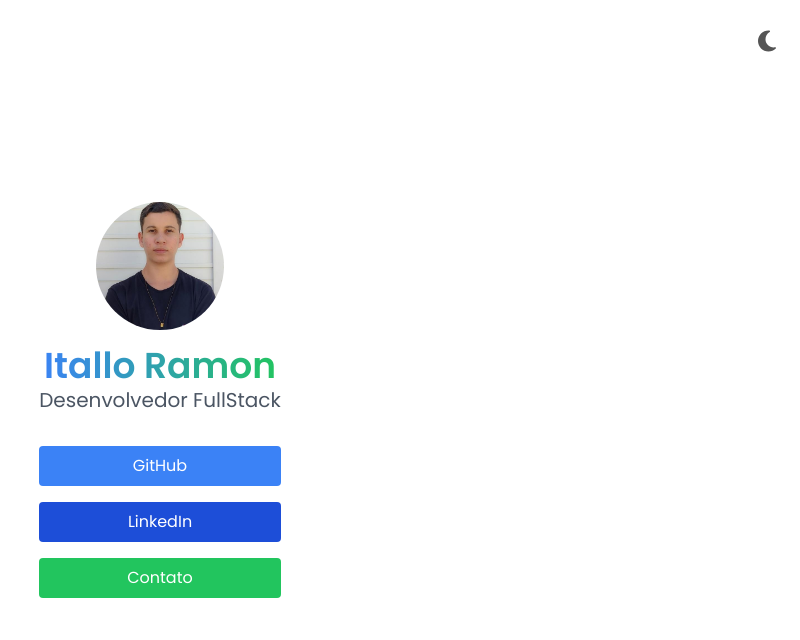
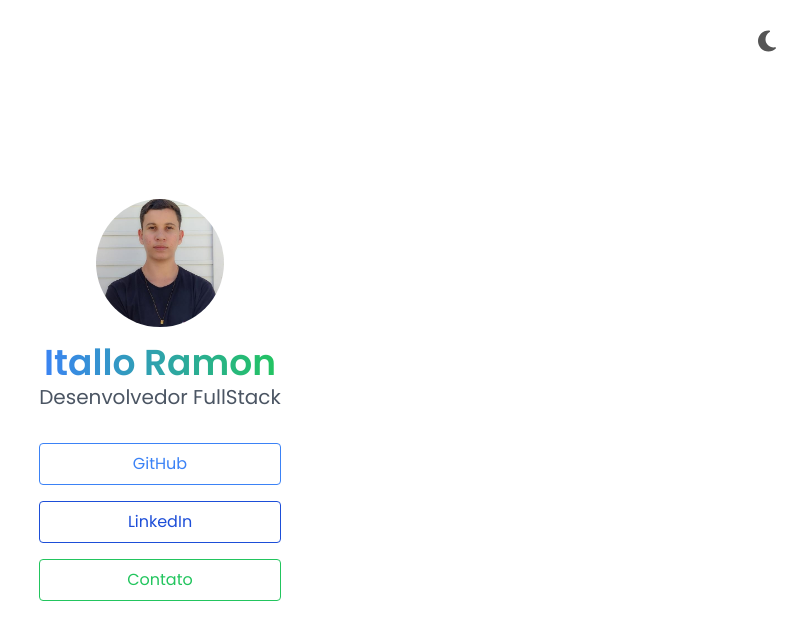
Before and after one commit to italloramon/italloramon.com, an Angular app: page / in a window 1280 px wide. Shown: the top 640 px of the page, without its empty margins (480-1280 px from the left). Built offline with nearby package versions, Linux system fonts and the light colour scheme.

Commit message:
feat: improve the style for the links

```diff
--- a/src/app/app.component.html
+++ b/src/app/app.component.html
@@ -21,22 +21,25 @@
     <p class="text-xl text-gray-600 dark:text-gray-400">
       Desenvolvedor FullStack
     </p>
-    <div class="mt-8 space-y-4">
+    <div class="mt-8 space-y-4 links-container">
       <a
         href="https://github.com/italloramon"
-        class="block bg-blue-500 text-white py-2 px-4 rounded hover:bg-blue-600 transition"
+        target="_blank"
+        class="link-button block border border-blue-500 text-blue-500 py-2 px-4 rounded hover:bg-blue-500 hover:text-white transition"
       >
         GitHub
       </a>
       <a
         href="https://linkedin.com/in/itallo-ramon"
-        class="block bg-blue-700 text-white py-2 px-4 rounded hover:bg-blue-800 transition"
+        target="_blank"
+        class="link-button block border border-blue-700 text-blue-700 py-2 px-4 rounded hover:bg-blue-700 hover:text-white transition"
       >
         LinkedIn
       </a>
       <a
         href="mailto:irvp@ic.ufal.br"
-        class="block bg-green-500 text-white py-2 px-4 rounded hover:bg-green-600 transition"
+        target="_blank"
+        class="link-button block border border-green-500 text-green-500 py-2 px-4 rounded hover:bg-green-500 hover:text-white transition"
       >
         Contato
       </a>
```
